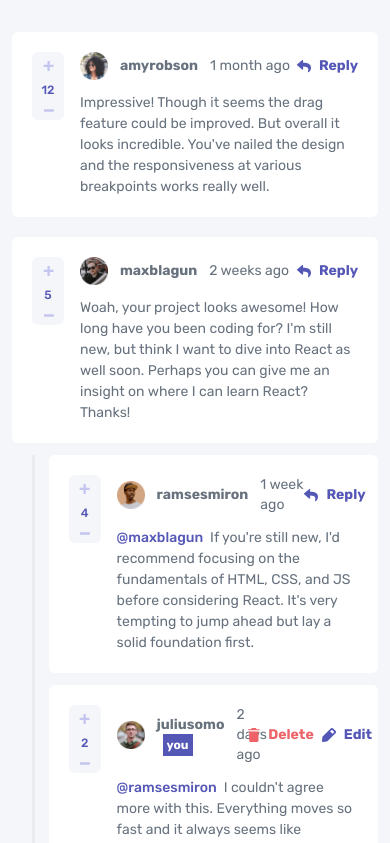
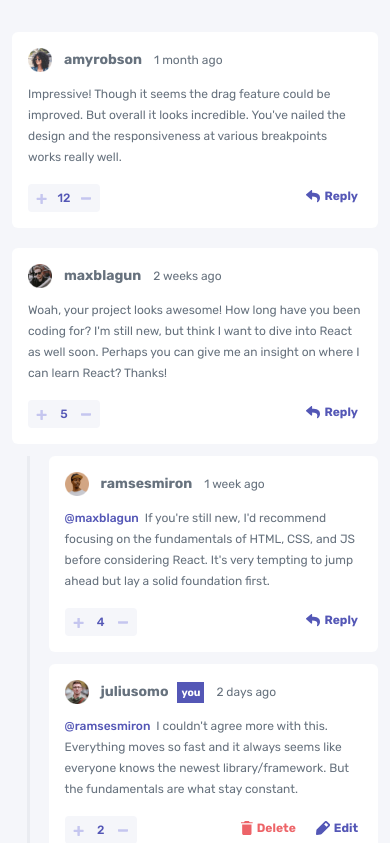
Before and after one commit to Yellow-May/Frontend-Mentor-Interactive-Comments-Section, a Svelte app: page / in a window 390 px wide. Shown: the top 843 px of the page. Built offline with nearby package versions, Linux system fonts and the light colour scheme.

Commit message:
mobile view

```diff
--- a/src/components/Comment.svelte
+++ b/src/components/Comment.svelte
@@ -86,7 +86,9 @@
 </script>
 
 <div class="my-5 flex flex-col gap-3">
-	<div class="bg-white p-5 flex gap-4 items-start rounded-md min-h-[130px]">
+	<div
+		class="bg-white p-4 md:p-5 flex flex-col-reverse md:flex-row gap-4 items-start rounded-md min-h-[130px] relative"
+	>
 		<Switch score={comment.score} on:update-score={updateScore} />
 
 		<div class="flex-grow">
@@ -95,9 +97,10 @@
 					<img
 						src={comment.user.image.png}
 						alt={comment.user.username}
-						class="w-7"
+						class="w-6 md:w-7"
 					/>
-					<h5 class="font-bold">
+
+					<h5 class="font-bold text-sm md:text-base">
 						{comment.user.username}
 
 						{#if comment.user.username === user.username}
@@ -106,18 +109,19 @@
 						{/if}
 					</h5>
 
-					<span>{comment.createdAt}</span>
+					<span class="text-xs md:text-sm">{comment.createdAt}</span>
 				</div>
 
+				<div
+					class="absolute bottom-6 right-5 md:static flex items-center gap-5"
+				>
 					{#if comment.user.username === user.username}
-					<div class="flex items-center gap-5">
 						<Button variant="icon" icon="delete" on:on-click={deleteComment} />
 						<Button
 							variant="icon"
 							icon="edit"
 							on:on-click={() => (edit = true)}
 						/>
-					</div>
 					{:else}
 						<Button
 							variant="icon"
@@ -125,6 +129,7 @@
 							on:on-click={() => (reply = !reply)}
 						/>
 					{/if}
+				</div>
 			</div>
 
 			{#if edit}
@@ -137,14 +142,16 @@
 					<Button on:on-click={updateComment}>Update</Button>
 				</div>
 			{:else}
-				<p class="text-sm text-blue-100 leading-[21px]">{comment.content}</p>
+				<p class="text-xs md:text-sm text-blue-100 leading-[21px]">
+					{comment.content}
+				</p>
 			{/if}
 		</div>
 	</div>
 
 	{#if comment.replies.length > 0}
 		<div
-			class="relative w-[90%] ml-auto before:bg-gray-100 before:w-[2.5px] before:h-full before:absolute before:-left-[5%] flex flex-col gap-3"
+			class="relative w-[90%] ml-auto before:bg-gray-100 before:w-[2.5px] before:h-full before:absolute before:-left-[6.5%] md:before:-left-[5%] flex flex-col gap-3"
 		>
 			{#each comment.replies as reply}
 				<Reply
--- a/src/components/Reply.svelte
+++ b/src/components/Reply.svelte
@@ -56,30 +56,38 @@
 </script>
 
 <div class="flex flex-col gap-1">
-	<div class="bg-white p-5 flex gap-4 items-start rounded-md min-h-[130px]">
+	<div
+		class="bg-white p-4 md:p-5 flex flex-col-reverse md:flex-row gap-4 items-start rounded-md min-h-[130px] relative"
+	>
 		<Switch score={reply.score} on:update-score={updateScore} />
 
-		<div class="flex-grow">
+		<div class="flex-grow w-full">
 			<div class="flex justify-between items-center mb-3">
 				<div class="flex items-center gap-3 text-sm text-blue-100 ">
 					<img
 						src={reply.user.image.png}
 						alt={reply.user.username}
-						class="w-7"
+						class="w-6 md:w-7"
 					/>
-					<h5 class="font-bold">
+
+					<h5 class="font-bold text-sm md:text-base">
 						{reply.user.username}
 
 						{#if reply.user.username === user.username}
 							&nbsp;
-							<span class="bg-blue-200 p-1 text-white text-xs">you</span>
+							<span class="bg-blue-200 p-1 text-white text-[0.65rem] md:text-xs"
+								>you</span
+							>
 						{/if}
 					</h5>
-					<span>{reply.createdAt}</span>
+
+					<span class="text-xs md:text-sm">{reply.createdAt}</span>
 				</div>
 
+				<div
+					class="absolute bottom-6 right-5 md:static flex items-center gap-5"
+				>
 					{#if reply.user.username === user.username}
-					<div class="flex items-center gap-5">
 						<Button
 							variant="icon"
 							icon="delete"
@@ -90,7 +98,6 @@
 							icon="edit"
 							on:on-click={() => (edit = true)}
 						/>
-					</div>
 					{:else}
 						<Button
 							variant="icon"
@@ -98,6 +105,7 @@
 							on:on-click={() => (isOpen = !isOpen)}
 						/>
 					{/if}
+				</div>
 			</div>
 
 			{#if edit}
@@ -110,7 +118,7 @@
 					<Button on:on-click={updateReply}>Update</Button>
 				</div>
 			{:else}
-				<p class="text-sm text-blue-100 leading-[21px]">
+				<p class="text-xs md:text-sm text-blue-100 leading-[21px]">
 					<span class="text-blue-200 font-medium">@{reply.replyingTo}</span
 					>&nbsp;
 					{reply.content}
--- a/src/components/Response.svelte
+++ b/src/components/Response.svelte
@@ -46,11 +46,11 @@
 <form
 	on:submit|preventDefault={handleSubmit}
 	id="responseForm"
-	class={`bg-white rounded-md p-5 flex items-start gap-3 ${
+	class={`bg-white rounded-md p-4 md:p-5 flex items-start gap-2 md:gap-3 ${
 		reply ? '' : 'hidden'
 	}`}
 >
-	<img src={user.image.png} alt={user.username} class="w-10" />
+	<img src={user.image.png} alt={user.username} class="w-7 md:w-9" />
 	<Input
 		name="new-comment"
 		class="flex-grow"
--- a/src/components/UI/Button.svelte
+++ b/src/components/UI/Button.svelte
@@ -21,11 +21,12 @@
 	let style = 'hover:opacity-50 ';
 
 	if (icon) {
-		style += `text-sm font-bold flex items-center gap-2 capitalize ${
+		style += `text-xs md:text-sm font-bold flex items-center gap-1 md:gap-2 capitalize ${
 			icon === 'delete' ? 'text-red-100' : 'text-blue-200'
 		}`;
 	} else {
-		style += 'text-white text-base bg-blue-200 rounded py-2 px-5 uppercase';
+		style +=
+			'text-sm text-white md:text-base bg-blue-200 rounded py-1 px-3 md:py-2 md:px-5 uppercase';
 	}
 
 	if (disabled) {
--- a/src/components/UI/Input.svelte
+++ b/src/components/UI/Input.svelte
@@ -3,14 +3,14 @@
 	export let name: string;
 	export let defaultValue: string = undefined;
 
-	let style = `w-full rounded-md border border-gray-100 cursor-pointer py-2 px-3 text-sm resize-none outline-none text-blue-300 font-normal ${$$props.class}`;
+	let style = `w-full rounded-md border border-gray-100 cursor-pointer p-2 md:px-3 text-xs md:text-sm resize-none outline-none text-blue-300 font-normal ${$$props.class}`;
 
 	const dispatch = createEventDispatcher();
 </script>
 
 <textarea
 	{name}
-	rows="3"
+	rows="4"
 	on:input={e => dispatch('comment-input', e.currentTarget.value)}
 	class={style}
 	placeholder="Add a comment..."
--- a/src/components/UI/Switch.svelte
+++ b/src/components/UI/Switch.svelte
@@ -20,7 +20,7 @@
 </script>
 
 <div
-	class="min-w-[2rem] h-[4.25rem] rounded-md flex flex-col items-center justify-center bg-gray-50"
+	class="w-[4.5rem] h-[1.75rem] rounded flex items-center justify-center bg-gray-50 md:min-w-[2rem] md:h-[4.25rem] md:flex-col md:rounded-md"
 >
 	<Button
 		icon="plus"
@@ -28,12 +28,13 @@
 		on:on-click={increment}
 		disabled={picked === 'up'}
 	/>
-	<span class="text-xs flex-grow flex items-center text-blue-200 font-medium"
+	<span
+		class="text-xs flex-grow flex justify-center items-center text-blue-200 font-medium"
 		>{score}
 	</span>
 	<Button
 		icon="minus"
-		extraStyles="ml-[2px] p-2"
+		extraStyles="md:ml-[2px] p-2"
 		on:on-click={decrement}
 		disabled={picked === 'down'}
 	/>
```
Lines whose indentation alone changed are shown as unchanged.
